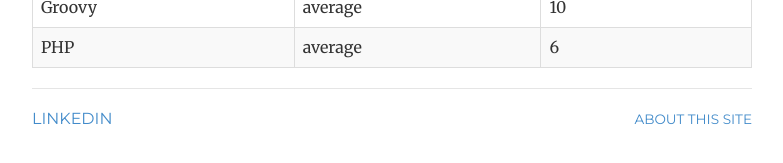
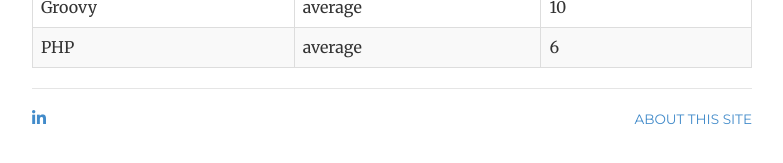
Before and after one commit to flying3615/flying3615.github.io, a Jekyll site: the page built from cv/index.html, in a window 1280 px wide and 900 px high, scrolled down 4011 px. Shown: the part 720-883 px from the top of the window, without its empty margins (248-1031 px from the left). Built offline with Jekyll 4.4.1, drawn with Linux system fonts in a browser that asks for light colours; nearby versions of some CDN libraries; library files that are not in the unit come from our copies.

Commit message:
awesome font

```diff
--- a/_includes/footer.html
+++ b/_includes/footer.html
@@ -1,7 +1,7 @@
 <div class="footer">
 	<div class="row">
 	<div class="col-sm-8">
-		<p><a href="https://www.linkedin.com/in/yufei-liu-92766a66/">LinkedIn</a></p>
+		<p><a href="https://www.linkedin.com/in/yufei-liu-92766a66/"><i class="fa fa-linkedin" aria-hidden="true"></i></a></p>
 	</div>
 	<div class="col-sm-4">
 	<p class="pull-right"><small><a href="/about" title="About this site">About this site</a></small></p>
--- a/_includes/head.html
+++ b/_includes/head.html
@@ -8,6 +8,7 @@
 	-->
 	<title>{{ page.title }} | Gabriel Liu |Software Developer on JVM.</title>
 	<!-- styles -->
+	<link rel="stylesheet" href="path/to/font-awesome/css/font-awesome.min.css">
 	<link href="/css/bootstrap.css" rel="stylesheet">
 	<link href="/css/jumbotron-narrow.css" rel="stylesheet">
 	<link href="/css/style.css" rel="stylesheet">
```
